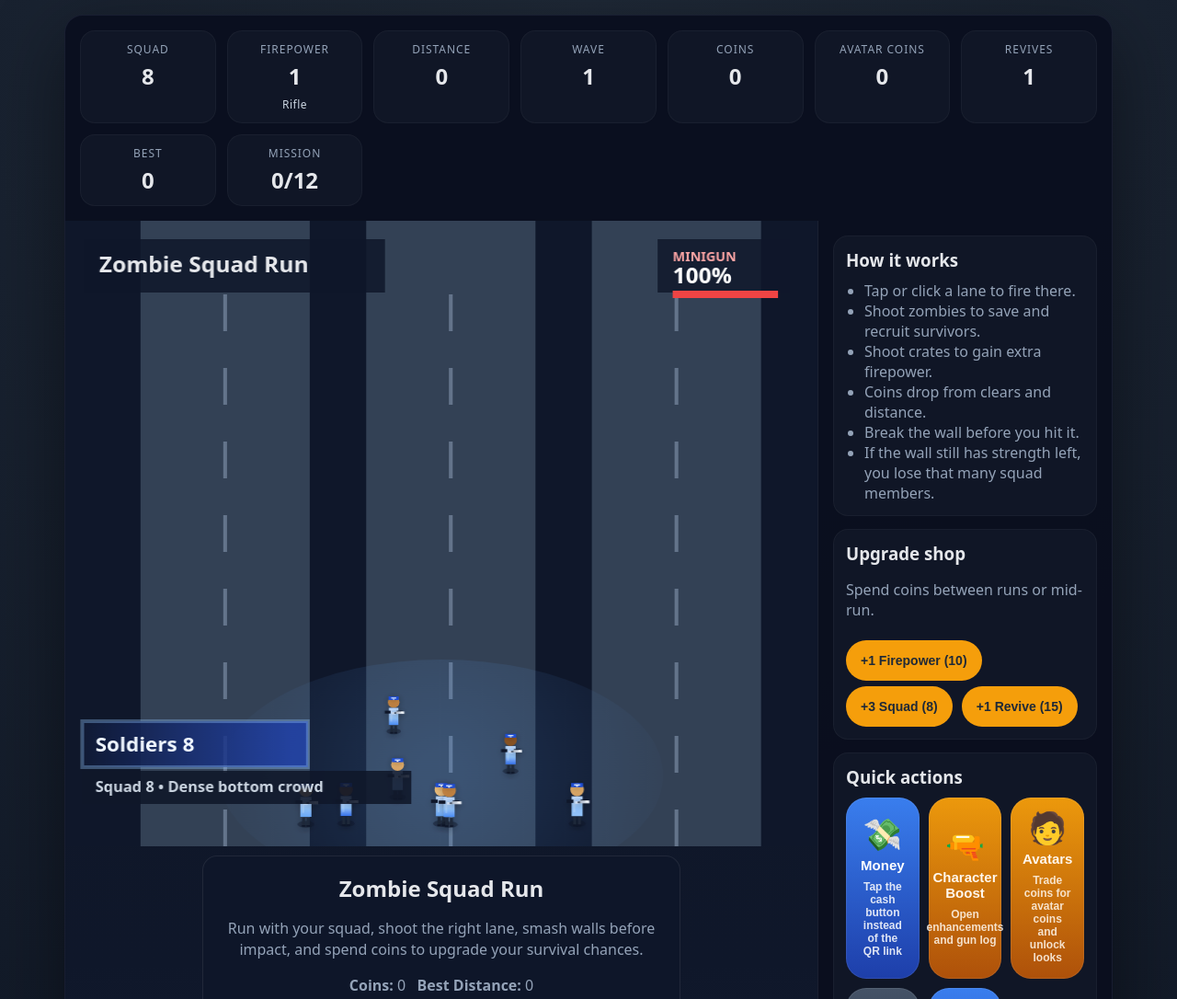
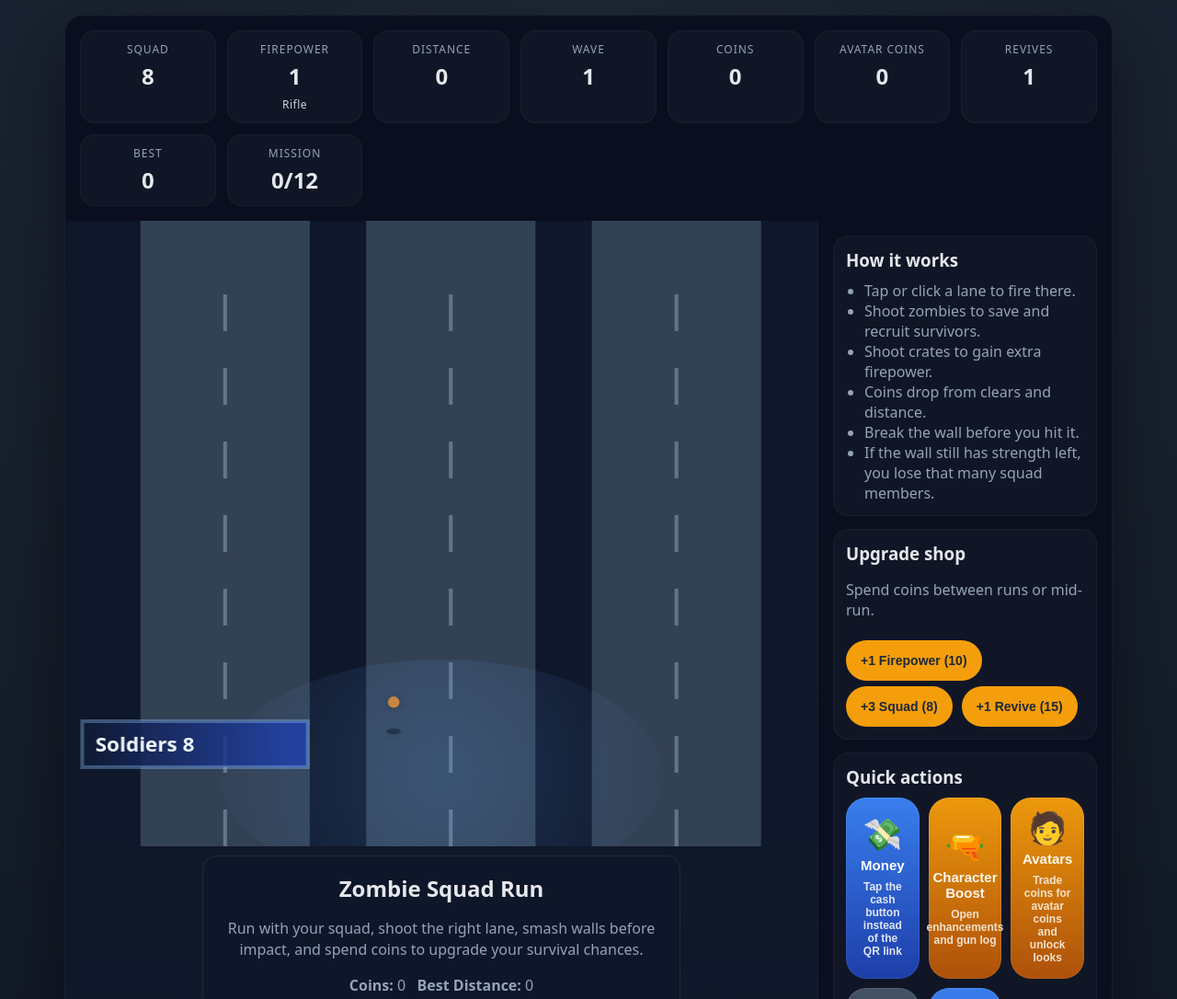
Before and after one commit to supercomputerconsultingllc-prog/Z, a plain HTML site: page apps/zombie-squad-run/index.html in a window 1280 px wide. Shown: the top 1086 px of the page at 92% size. Drawn offline with Linux system fonts and the light colour scheme.

Commit message:
Revert "Fix avatar palette render bug hiding soldiers"
This reverts commit fb5367127429a3cb71e8f5b32e04699c65d94c54.

```diff
--- a/apps/zombie-squad-run/index.html
+++ b/apps/zombie-squad-run/index.html
@@ -1495,11 +1495,11 @@
       }
     }
 
-    function avatarPalette(color) {
+    function avatarPalette() {
       if (selectedAvatar === 'ranger') return { armorTop: '#86efac', armorMid: '#4ade80', armorBottom: '#166534', helmet: '#3f6212', visor: '#dcfce7', accent: '#bbf7d0' };
       if (selectedAvatar === 'commander') return { armorTop: '#bfdbfe', armorMid: '#60a5fa', armorBottom: '#1d4ed8', helmet: '#1e40af', visor: '#e0f2fe', accent: '#93c5fd' };
       if (selectedAvatar === 'gold') return { armorTop: '#fde68a', armorMid: '#fbbf24', armorBottom: '#b45309', helmet: '#92400e', visor: '#fff7ed', accent: '#fcd34d' };
-      return { armorTop: '#bfdbfe', armorMid: '#93c5fd', armorBottom: color || '#2563eb', helmet: '#1d4ed8', visor: '#eff6ff', accent: '#dbeafe' };
+      return { armorTop: '#bfdbfe', armorMid: '#93c5fd', armorBottom: color, helmet: '#1d4ed8', visor: '#eff6ff', accent: '#dbeafe' };
     }
 
     function drawPerson(x, y, color, scale = 1, depth = 0) {
```
Also changed, not shown: docs/index.html (+2 -2 lines).
